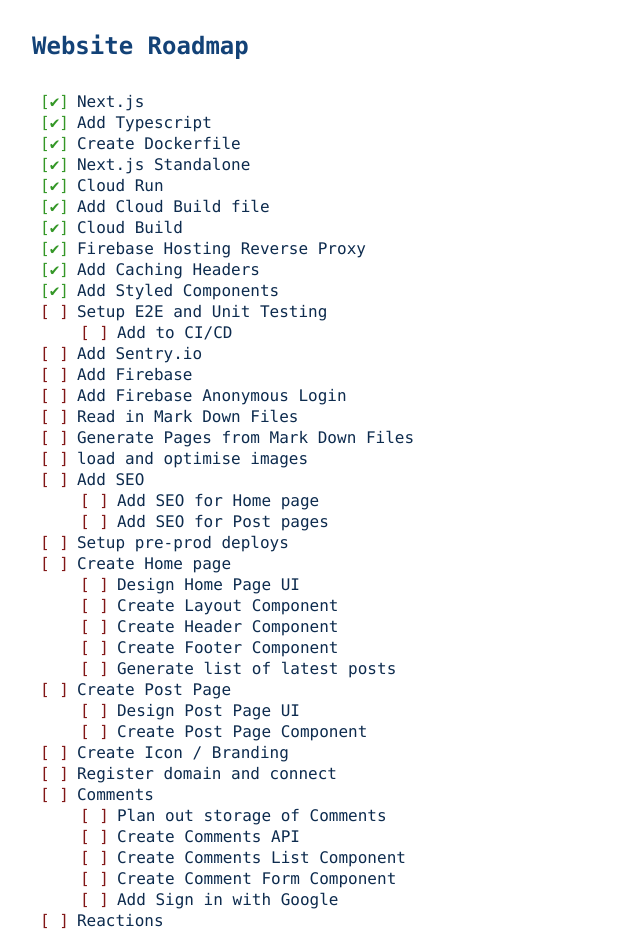
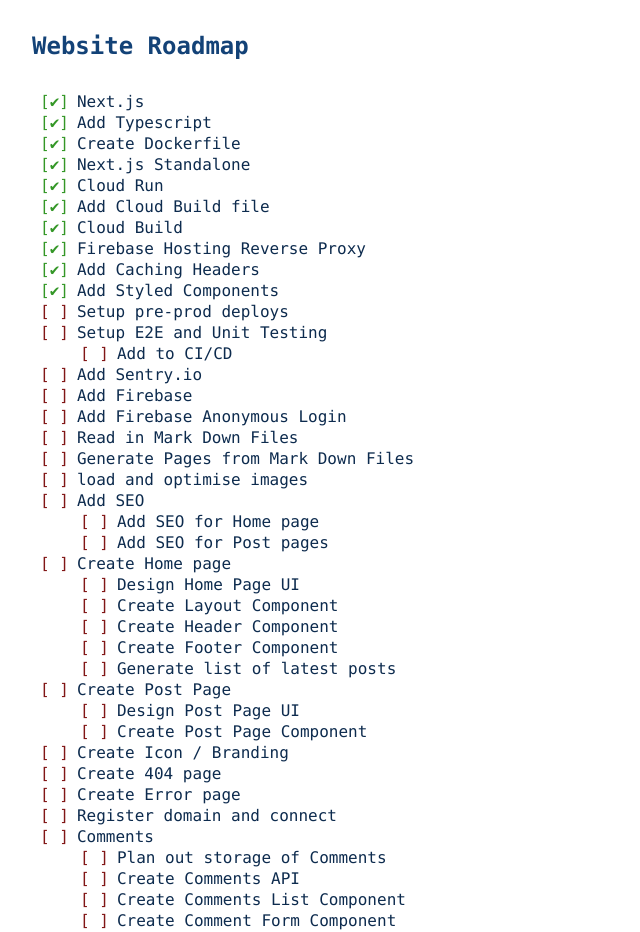
Before and after one commit to NWylynko/high-bandwidth, a Next.js app: page / in a window 1280 px wide. Shown: the top 932 px of the page, without its empty margins (0-640 px from the left). Built offline with nearby package versions, Linux system fonts and the light colour scheme.

Commit message:
Add Items to Roadmap

```diff
--- a/pages/index.tsx
+++ b/pages/index.tsx
@@ -15,6 +15,7 @@
         <Item done={true}>Firebase Hosting Reverse Proxy</Item>
         <Item done={true}>Add Caching Headers</Item>
         <Item done={true}>Add Styled Components</Item>
+        <Item done={false}>Setup pre-prod deploys</Item>
         <Item done={false}>Setup E2E and Unit Testing</Item>
         <List>
           <Item done={false}>Add to CI/CD</Item>
@@ -30,7 +31,6 @@
           <Item done={false}>Add SEO for Home page</Item>
           <Item done={false}>Add SEO for Post pages</Item>
         </List>
-        <Item done={false}>Setup pre-prod deploys</Item>
         <Item done={false}>Create Home page</Item>
         <List>
           <Item done={false}>Design Home Page UI</Item>
@@ -45,6 +45,8 @@
           <Item done={false}>Create Post Page Component</Item>
         </List>
         <Item done={false}>Create Icon / Branding</Item>
+        <Item done={false}>Create 404 page</Item>
+        <Item done={false}>Create Error page</Item>
         <Item done={false}>Register domain and connect</Item>
         <Item done={false}>Comments</Item>
         <List>
```
